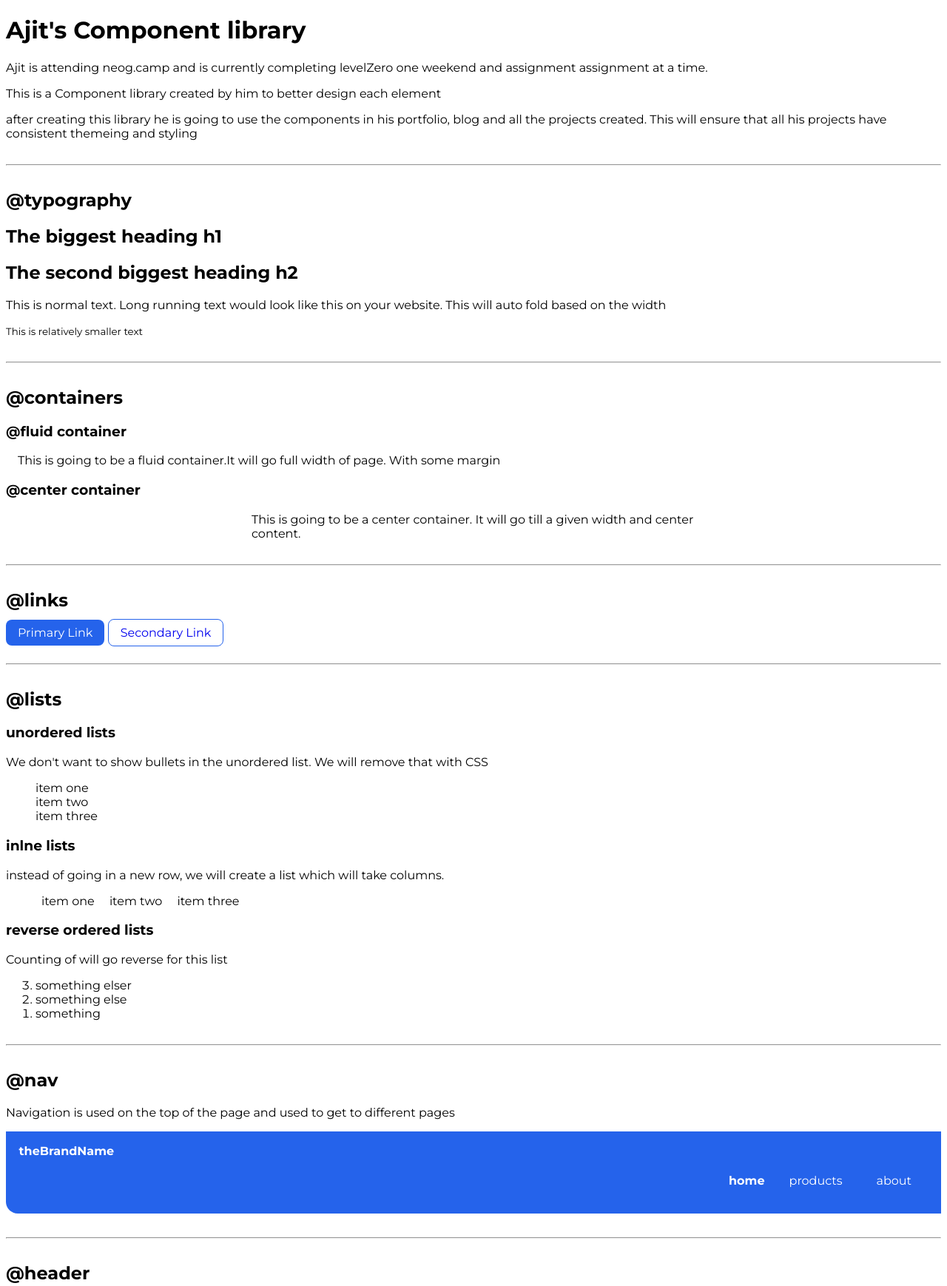
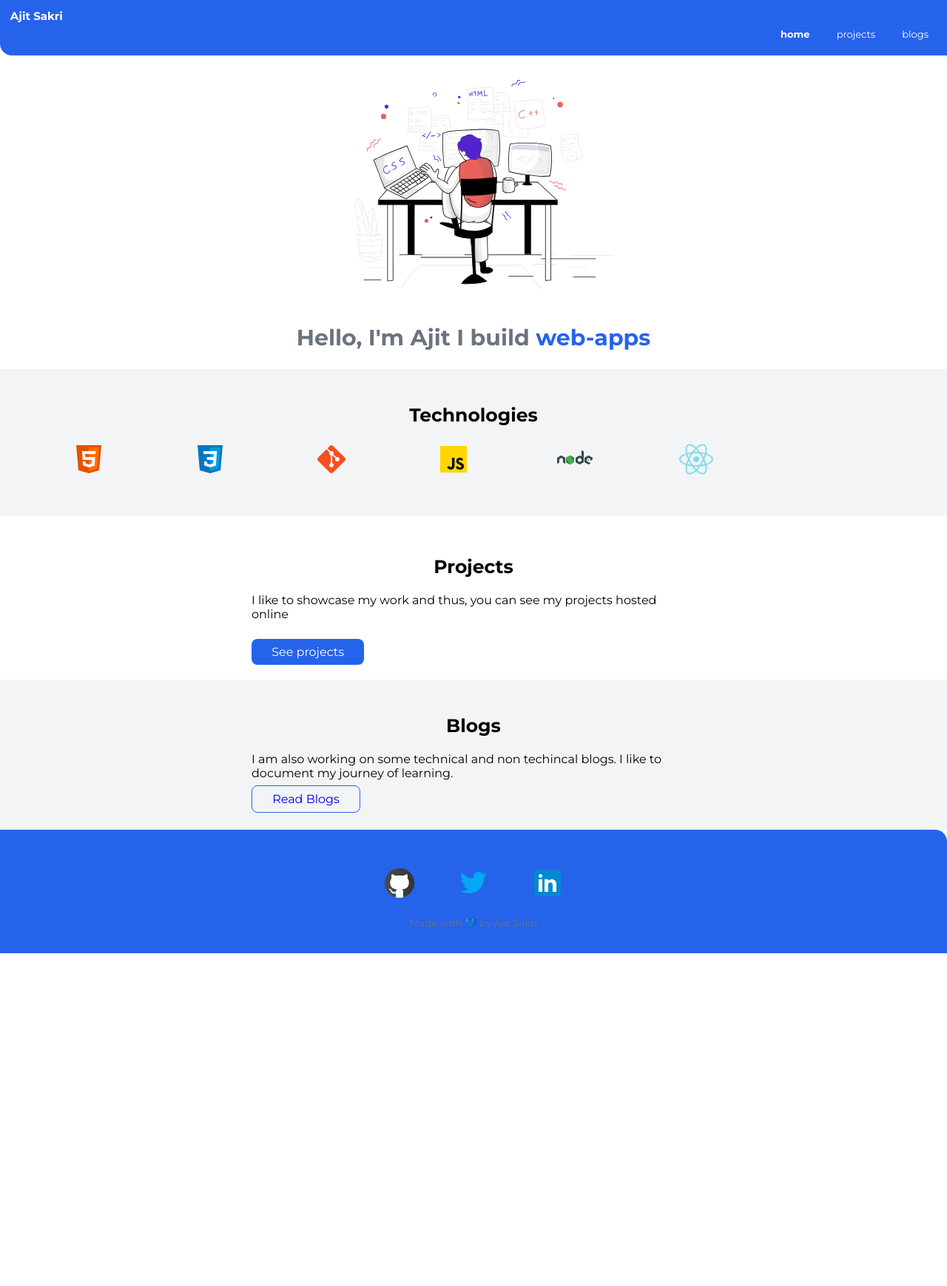
Before and after one commit to ajitpsakri/component-library, a plain HTML site: page index.html in a window 1280 px wide. Shown: the top 1739 px of the page at 74% size. After the commit the page ends 1289 px from the top, so only its background shows below. Drawn offline with Linux system fonts and the light colour scheme.

Commit message:
style: added css to home,projects

```diff
--- a/index.html
+++ b/index.html
@@ -1,112 +1,74 @@
 <!DOCTYPE html>
 <html lang="en">
+
 <head>
     <meta charset="UTF-8">
     <meta http-equiv="X-UA-Compatible" content="IE=edge">
     <meta name="viewport" content="width=device-width, initial-scale=1.0">
-    <link rel="stylesheet" href="style.css">
-    <title>Ajit</title>
+    <link href="style.css" rel="stylesheet" />
+    <title>home | ajit-Sakri</title>
 </head>
+
 <body>
-    <h1>Ajit's Component library</h1>
-        <p>Ajit is attending neog.camp and is currently completing levelZero one weekend and assignment assignment at a time.</p>
-        <p>This is a Component library created by him to better design each element</p>
-        <p>after creating this library he is going to use the components in his portfolio, blog and all the projects created. This will ensure that all his projects have consistent themeing and styling</p>
-    <hr>
-    <h2>@typography</h2>
-    <section class="section-typography">
-        <h1>The biggest heading h1</h1>
-        <h2>The second biggest heading h2</h2>
-        <p>This is normal text. Long running text would look like this on your website. This will auto fold based on the width</p>
-        <small>This is relatively smaller text</small>
-    </section>
-    <hr>
-    <h2>@containers</h2>
-        <section class="section-container">
-            <h3>@fluid container</h3>
-            <p class="container">This is going to be a fluid container.It will go full width of page. With some margin</p>
-        <h3>@center container</h3>
-            <p class="container-center">This is going to be a center container. It will go till a given width and center content.</p>
-        <hr>
-            <h2>@links</h2>
-            <a class="link link-primary" href="/index.html">Primary Link</a>
-            <a class="link link-secondary"href="/index.html">Secondary Link</a>
-        </section>
-        <hr>
-        <h2>@lists</h2>
-        <section class="section-lists">
-            <h3>unordered lists</h3>
-            <p>We don't want to show bullets in the unordered list. We will remove that with CSS</p>
+    <section class="section-nav">
+        <nav>
+            <h4>Ajit Sakri</h4>
             <ul>
-                <li class="non-bullet">item one</li>
-                <li class="non-bullet">item two</li>
-                <li class="non-bullet">item three</li>
-            </ul>
-            <h3>inlne lists</h3>
-            <p>instead of going in a new row, we will create a list which will take columns.</p>
-            <ul>
-                <li class="non-bullet list-inline">item one</li>
-                <li class="non-bullet list-inline">item two</li>
-                <li class="non-bullet list-inline">item three</li>
-            </ul>
-            <h3>reverse ordered lists</h3>
-            <p>Counting of will go reverse for this list</p>
-            <ol reversed>
-                <li>something elser</li>
-                <li>something else</li>
-                <li>something </li>
-            </ol>
-        </section>
-        <hr>
-        <h2>@nav</h2>
-        <section class="section-nav">
-            <p>Navigation is used on the top of the page and used to get to different pages</p>
-        <nav>
-            <h4>theBrandName</h4>
-            <ul>
-                <li class="non-bullet list-inline nav-page"><a href=""></a>home</li>
-                <li class="non-bullet list-inline"><a href="">products</a></li>
-                <li class="non-bullet list-inline"><a href="">about</a></li>
+                <li class="non-bullet list-inline nav-page"><a href="">home</a></li>
+                <li class="non-bullet list-inline"><a href="/pages/projects.html">projects</a></li>
+                <li class="non-bullet list-inline"><a href="/pages/blogs.html">blogs</a></li>
             </ul>
         </nav>
     </section>
-        <hr>
-        <h2>@header</h2>
     <section class="section-header">
         <div class="header">
             <div>
                 <img src="images/header.svg" alt="thinking about the code" />
             </div>
-                <h1>this is heading h1 inside header</h1>
+            <h1>Hello, I'm Ajit I build <span class="theme-color">web-apps</span></h1>
         </div>
     </section>
-        <hr>
-        <h2>@section</h2>
-        <section class="section-section">
-            <p>A section is used to separate pars of pages. In marketing websites you would have seen a header followed by sections of features, team, pricing, contact info etc</p>
-            <h3>@normal section</h3>
+    <section class="section-white">
+        <h1>Technologies</h1>
+        <section class="section-icons"></section>
+        <ul>
+            <li class="non-bullet list-inline icons"><img src="/images/icons/html.svg" alt="html icon"></li>
+            <li class="non-bullet list-inline icons"><img src="/images/icons/css.svg" alt="css-icon"></li>
+            <li class="non-bullet list-inline icons"><img src="/images/icons/git.svg" alt="git-icon"></li>
+            <li class="non-bullet list-inline icons"><img src="/images/icons/javascript.svg" alt="javascript-icon">
+            </li>
+            <li class="non-bullet list-inline icons"><img src="/images/icons/nodejs.svg" alt="node js icon"></li>
+            <li class="non-bullet list-inline icons"><img src="/images/icons/react.svg" alt="react js icon"></li>
+        </ul>
+    </section>
     <section class="section-normal">
-                <h1>heading inside section</h1>
-                <p>Text defining this section and many more things</p>
-                <a class="link link-primary"href="/">Primary Button</a>
+        <h1>Projects</h1>
+        <div class="container-center">
+            <p>I like to showcase my work and thus, you can see my projects hosted online</p>
+            <a class="link link-primary" href="/">See projects</a>
+        </div>
     </section>
-            <h3>@an off white section</h3>
     <section class="section-white">
-                <h1>inside off white section</h1>
-                <p>Text defining this section and mnay more things</p>
-                <a class="link link-primary" href="">Primary Button</a>
+        <h1>Blogs</h1>
+        <div class="container-center">
+            <p>I am also working on some technical and non techincal blogs. I like to document my journey of
+                learning.</p>
+            <a class="link link-secondary" href="/">Read Blogs</a>
+        </div>
     </section>
-        </section>
-            <hr>
-            <h2>@footer</h2>
     <footer>
-                <div>header inside footer</div>
         <ul>
-                        <li class="list-inline non-bullet">social two</li>
-                        <li class="list-inline non-bullet">social one</li>
-                        <li class="list-inline non-bullet">social three</li>
+            <li class="list-inline non-bullet"><a target="_blank" href="https://github.com/ajitpsakri"><img
+                        src="/images/icons/footer/github.svg" alt="github-icon"></a>
+            </li>
+            <li class="list-inline non-bullet"><a target="_blank" href="https://twitter.com/ajitpsakri"><img
+                        src="/images/icons/footer/twitter.svg" alt="twitter-icon"></a>
+            </li>
+            <li class="list-inline non-bullet"><a target="_blank" href="https://www.linkedin.com/in/ajit-sakri/"><img
+                        src="/images/icons/footer/linkedin.svg" alt="linkedin-icon"></a></li>
         </ul>
-                <!-- <p>Make CSS reusable and less lines</p> -->
+        <small>Made with &#128153; by Ajit Sakri</small>
     </footer>
 </body>
+
 </html>
--- a/style.css
+++ b/style.css
@@ -4,14 +4,16 @@
     --primary-color:#2563EB;
     --gray: #F3F4F6;
     --dark-gray:#6B7280;
+    --primary-link: 10rem;
 }
 body{
     font-family: 'Montserrat', sans-serif;
+    margin: 0rem;
 }
 
 .link{
     text-decoration: none;
-    padding: 0.5rem 1rem;
+    padding: 0.5rem 1.7rem;
     border-radius: 0.5rem;
 }
 .link-primary{
@@ -41,16 +43,21 @@ hr{
 /* ----------------------------------------- */
 nav ul{
     text-align: right;
+    margin-bottom: 0.5rem;
+    margin-top: 0.3rem;
+    padding-bottom: 1rem;
 }
 nav{
     background-color: var(--primary-color);
     color: white;
-    padding: 0.7rem;
+    padding: 1px;
     border-bottom-left-radius: 1rem;
 }
 nav h4{
-    margin-left: 0.4rem;
-    margin-top: 0.35rem;
+    margin-left: 0.8rem;
+    margin-top: 0.7rem;
+    font-size: 15px;
+    margin-bottom: 0.2rem;
 }
 .nav-page{
     font-weight:bolder;
@@ -58,20 +65,22 @@ nav h4{
 nav ul a{
     text-decoration: none;
     color: white;
-    padding: 0.8rem;
+    padding: 0.5rem;
+    font-size: 13px;
 }
 nav ul {
-    margin-bottom: 1.5rem;
+    margin-bottom: 0.2rem;
     margin-right: 0.5rem;
 }
 .header img{
     display: block;
-    max-width: 310px;
+    max-width: 450px;
     margin:auto;
 }
 .header h1{
     text-align: center;
     color: var(--dark-gray);
+    font-size: 30px;
 }
 .section-normal h1{
     display: block;
@@ -111,3 +120,33 @@ footer div{
 footer ul{
     padding-inline-start: 0px;
 }
+
+.theme-color{
+    color:var(--primary-color)
+}
+.icons{
+    padding: 3.5rem;
+}
+.text-center{
+    text-align: center;
+}
+footer a{
+    text-decoration: none;
+    color: white;
+    padding: 0rem 1rem;
+}
+
+footer small{
+    color: var(--dark-gray);
+}
+.section-projects img{
+    width: 1.5rem;
+}
+
+.projects-icon{
+    padding-inline-start: 40px;
+}
+
+.section-projects ul{
+    padding-inline-start: 0px;
+}
```
Also changed, not shown: lib/component.html (added, +125 -0 lines), pages/projects.html (added, +84 -0 lines), images/icons/css.svg (added), images/icons/footer/github.svg (added), images/icons/footer/linkedin.svg (added), images/icons/footer/twitter.svg (added), images/icons/git.svg (added), images/icons/github-for-projects.svg (added), images/icons/html.svg (added), images/icons/javascript.svg (added), images/icons/netlify.svg (added), images/icons/nodejs.svg (added), images/icons/react.svg (added), pages/blogs.html (added). Lines whose indentation alone changed are shown as unchanged.
